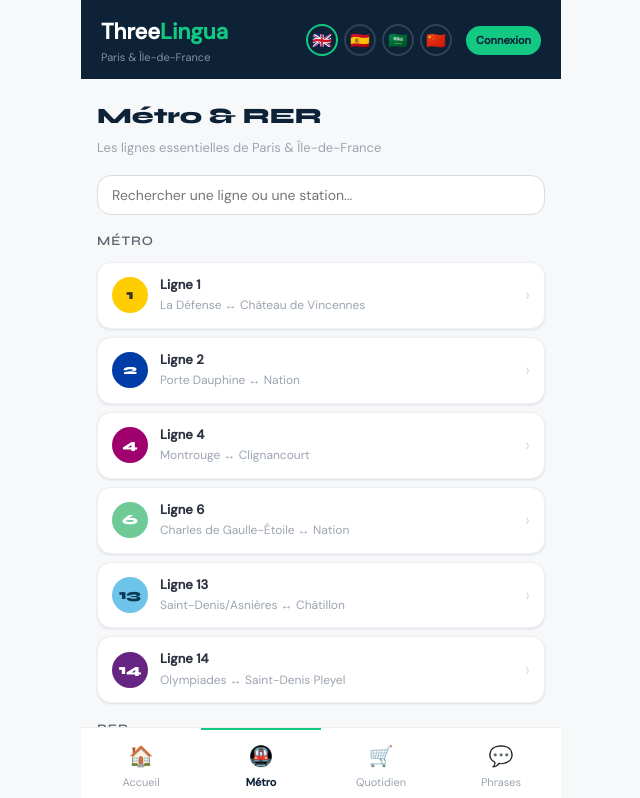
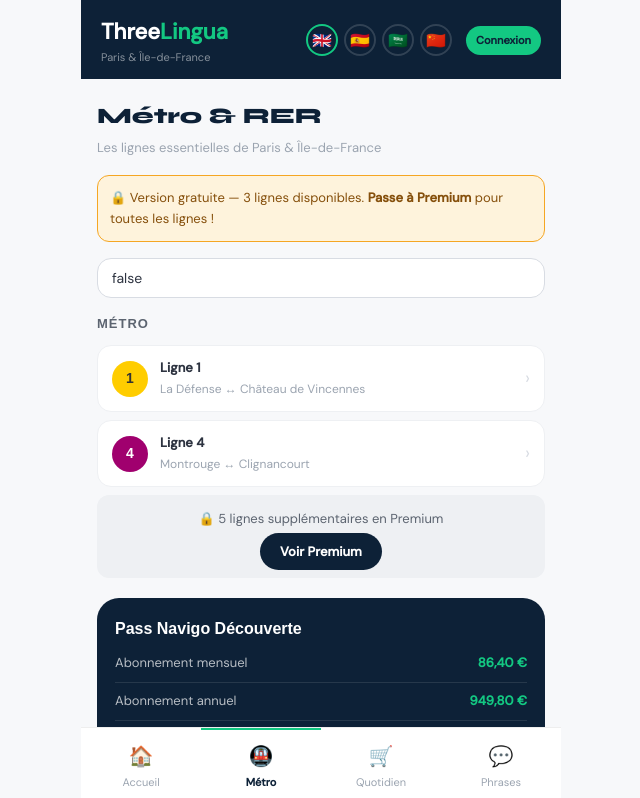
Before and after one commit to azzazkhedoudja-jpg/threelingua-app, a React (Create React App) app in the folder threelingua/: page /metro in a window 1280 px wide. Shown: the top 798 px of the page, without its empty margins (319-959 px from the left). Built offline with nearby package versions, Linux system fonts and the light colour scheme.

Commit message:
add freemium metro

```diff
--- a/threelingua/src/pages/Metro.js
+++ b/threelingua/src/pages/Metro.js
@@ -2,16 +2,17 @@
 import { metroLines, navigoInfo } from '../data/parisData';
 import { useApp } from '../App';
 
+const FREE_LINES = ['1', '4', 'RER-A'];
+
 export default function Metro() {
   const [selectedLine, setSelectedLine] = useState(null);
-  const [search, setSearch] = useState('');
-  const { updateProgress } = useApp();
+  const [search, setSearch] = useState(false);
+  const { updateProgress, user } = useApp();
+  const isPremium = !!user;
 
-  const filtered = metroLines.filter(l =>
-    l.direction.toLowerCase().includes(search.toLowerCase()) ||
-    l.keyStations.some(s => s.toLowerCase().includes(search.toLowerCase())) ||
-    l.number.toLowerCase().includes(search.toLowerCase())
-  );
+  const visibleLines = isPremium
+    ? metroLines
+    : metroLines.filter(l => FREE_LINES.includes(l.id));
 
   const handleSelect = (line) => {
     setSelectedLine(line);
@@ -20,102 +21,72 @@
 
   return (
     <div style={{ padding: '20px 16px' }}>
-      <div style={{ fontFamily: 'var(--font-display)', fontSize: 22, fontWeight: 800, color: 'var(--navy)', marginBottom: 4 }}>
+      <div style={{ fontFamily: 'var(--font-display, sans-serif)', fontSize: 22, fontWeight: 800, color: '#0D2137', marginBottom: 4 }}>
         Métro & RER
       </div>
-      <div style={{ fontSize: 13, color: 'var(--gray-400)', marginBottom: 16 }}>
+      <div style={{ fontSize: 13, color: '#9BA4B0', marginBottom: 16 }}>
         Les lignes essentielles de Paris & Île-de-France
       </div>
+
+      {!isPremium && (
+        <div style={{ background: '#FEF3DC', borderRadius: 12, padding: 12, marginBottom: 16, fontSize: 13, color: '#854F0B', border: '1px solid #F5A623' }}>
+          🔒 Version gratuite — 3 lignes disponibles. <a href="/subscription" style={{ color: '#854F0B', fontWeight: 700 }}>Passe à Premium</a> pour toutes les lignes !
+        </div>
+      )}
 
       <input
         type="text"
         placeholder="Rechercher une ligne ou une station..."
         value={search}
         onChange={e => setSearch(e.target.value)}
-        style={{
-          width: '100%', padding: '10px 14px',
-          border: '1px solid var(--gray-200)',
-          borderRadius: 'var(--radius-md)',
-          fontSize: 14, marginBottom: 16,
-          background: 'var(--white)',
-          color: 'var(--gray-800)',
-          outline: 'none'
-        }}
+        style={{ width: '100%', padding: '10px 14px', border: '1px solid #D8DCE3', borderRadius: 14, fontSize: 14, marginBottom: 16, background: 'white', color: '#2D3340', outline: 'none', boxSizing: 'border-box' }}
       />
 
       {selectedLine && (
-        <div style={{
-          background: 'var(--white)', borderRadius: 'var(--radius-lg)',
-          padding: 18, marginBottom: 16,
-          boxShadow: 'var(--shadow-md)',
-          border: `2px solid ${selectedLine.color}22`
-        }}>
+        <div style={{ background: 'white', borderRadius: 22, padding: 18, marginBottom: 16, boxShadow: '0 4px 16px rgba(13,33,55,0.10)', border: `2px solid ${selectedLine.color}22` }}>
           <div style={{ display: 'flex', alignItems: 'center', gap: 12, marginBottom: 14 }}>
-            <div style={{
-              width: 44, height: 44, borderRadius: '50%',
-              background: selectedLine.color,
-              display: 'flex', alignItems: 'center', justifyContent: 'center',
-              fontFamily: 'var(--font-display)', fontSize: 18, fontWeight: 800,
-              color: selectedLine.textColor, flexShrink: 0
-            }}>{selectedLine.number}</div>
+            <div style={{ width: 44, height: 44, borderRadius: '50%', background: selectedLine.color, display: 'flex', alignItems: 'center', justifyContent: 'center', fontFamily: 'sans-serif', fontSize: 18, fontWeight: 800, color: selectedLine.textColor, flexShrink: 0 }}>{selectedLine.number}</div>
             <div>
-              <div style={{ fontFamily: 'var(--font-display)', fontSize: 15, fontWeight: 700, color: 'var(--navy)' }}>
-                Ligne {selectedLine.number}
-              </div>
-              <div style={{ fontSize: 12, color: 'var(--gray-400)' }}>{selectedLine.direction}</div>
+              <div style={{ fontFamily: 'sans-serif', fontSize: 15, fontWeight: 700, color: '#0D2137' }}>Ligne {selectedLine.number}</div>
+              <div style={{ fontSize: 12, color: '#9BA4B0' }}>{selectedLine.direction}</div>
             </div>
-            <button
-              onClick={() => setSelectedLine(null)}
-              style={{ marginLeft: 'auto', background: 'var(--gray-100)', border: 'none', borderRadius: '50%', width: 28, height: 28, fontSize: 14, color: 'var(--gray-400)' }}
-            >✕</button>
+            <button onClick={() => setSelectedLine(null)} style={{ marginLeft: 'auto', background: '#EEF0F3', border: 'none', borderRadius: '50%', width: 28, height: 28, fontSize: 14, color: '#9BA4B0', cursor: 'pointer' }}>✕</button>
           </div>
-
-          <div style={{ fontSize: 12, fontWeight: 600, color: 'var(--gray-400)', textTransform: 'uppercase', letterSpacing: 0.5, marginBottom: 8 }}>
-            Stations clés
-          </div>
+          <div style={{ fontSize: 12, fontWeight: 600, color: '#9BA4B0', textTransform: 'uppercase', letterSpacing: 0.5, marginBottom: 8 }}>Stations clés</div>
           <div style={{ display: 'flex', flexWrap: 'wrap', gap: 6, marginBottom: 14 }}>
             {selectedLine.keyStations.map((s, i) => (
-              <span key={i} style={{
-                background: `${selectedLine.color}22`,
-                color: 'var(--navy)',
-                fontSize: 12, padding: '4px 10px',
-                borderRadius: 20,
-                border: `1px solid ${selectedLine.color}44`
-              }}>{s}</span>
+              <span key={i} style={{ background: `${selectedLine.color}22`, color: '#0D2137', fontSize: 12, padding: '4px 10px', borderRadius: 20, border: `1px solid ${selectedLine.color}44` }}>{s}</span>
             ))}
           </div>
-
-          <div style={{
-            background: 'var(--teal-pale)', borderRadius: 'var(--radius-sm)',
-            padding: '10px 12px',
-            fontSize: 13, color: '#0F6E56', lineHeight: 1.5
-          }}>
+          <div style={{ background: '#E3F7EF', borderRadius: 8, padding: '10px 12px', fontSize: 13, color: '#0F6E56', lineHeight: 1.5 }}>
             💡 {selectedLine.tip}
           </div>
         </div>
       )}
 
-      <div style={{ fontSize: 13, fontWeight: 600, color: 'var(--gray-600)', fontFamily: 'var(--font-display)', textTransform: 'uppercase', letterSpacing: 1, marginBottom: 10 }}>
-        Métro
-      </div>
-      {filtered.filter(l => l.type === 'metro').map(line => (
+      <div style={{ fontSize: 13, fontWeight: 600, color: '#5C6470', fontFamily: 'sans-serif', textTransform: 'uppercase', letterSpacing: 1, marginBottom: 10 }}>Métro</div>
+      {visibleLines.filter(l => l.type === 'metro').map(line => (
         <LineCard key={line.id} line={line} onSelect={handleSelect} selected={selectedLine?.id === line.id} />
       ))}
 
-      <div style={{ fontSize: 13, fontWeight: 600, color: 'var(--gray-600)', fontFamily: 'var(--font-display)', textTransform: 'uppercase', letterSpacing: 1, marginBottom: 10, marginTop: 16 }}>
-        RER
-      </div>
-      {filtered.filter(l => l.type === 'rer').map(line => (
-        <LineCard key={line.id} line={line} onSelect={handleSelect} selected={selectedLine?.id === line.id} />
-      ))}
+      {!isPremium && (
+        <div style={{ background: '#EEF0F3', borderRadius: 12, padding: 14, textAlign: 'center', marginBottom: 16 }}>
+          <div style={{ fontSize: 13, color: '#5C6470', marginBottom: 8 }}>🔒 5 lignes supplémentaires en Premium</div>
+          <a href="/subscription" style={{ background: '#0D2137', color: 'white', padding: '10px 20px', borderRadius: 20, fontSize: 13, fontWeight: 700, textDecoration: 'none' }}>Voir Premium</a>
+        </div>
+      )}
 
-      <div style={{
-        background: 'var(--navy)', borderRadius: 'var(--radius-lg)',
-        padding: 18, marginTop: 20, color: 'white'
-      }}>
-        <div style={{ fontFamily: 'var(--font-display)', fontSize: 16, fontWeight: 700, marginBottom: 12 }}>
-          Pass Navigo Découverte
-        </div>
+      {isPremium && (
+        <>
+          <div style={{ fontSize: 13, fontWeight: 600, color: '#5C6470', fontFamily: 'sans-serif', textTransform: 'uppercase', letterSpacing: 1, marginBottom: 10, marginTop: 16 }}>RER</div>
+          {visibleLines.filter(l => l.type === 'rer').map(line => (
+            <LineCard key={line.id} line={line} onSelect={handleSelect} selected={selectedLine?.id === line.id} />
+          ))}
+        </>
+      )}
+
+      <div style={{ background: '#0D2137', borderRadius: 22, padding: 18, marginTop: 20, color: 'white' }}>
+        <div style={{ fontFamily: 'sans-serif', fontSize: 16, fontWeight: 700, marginBottom: 12 }}>Pass Navigo Découverte</div>
         {[
           { label: 'Abonnement mensuel', value: navigoInfo.monthly },
           { label: 'Abonnement annuel', value: navigoInfo.annual },
@@ -123,18 +94,12 @@
           { label: 'Ticket unité', value: navigoInfo.ticketUnit },
           { label: 'Carnet de 10', value: navigoInfo.ticketCarnet10 },
         ].map(item => (
-          <div key={item.label} style={{
-            display: 'flex', justifyContent: 'space-between',
-            borderBottom: '1px solid rgba(255,255,255,0.1)',
-            paddingBottom: 8, marginBottom: 8, fontSize: 13
-          }}>
+          <div key={item.label} style={{ display: 'flex', justifyContent: 'space-between', borderBottom: '1px solid rgba(255,255,255,0.1)', paddingBottom: 8, marginBottom: 8, fontSize: 13 }}>
             <span style={{ opacity: 0.7 }}>{item.label}</span>
-            <span style={{ fontWeight: 600, color: 'var(--teal-light)' }}>{item.value}</span>
+            <span style={{ fontWeight: 600, color: '#13C882' }}>{item.value}</span>
           </div>
         ))}
-        <div style={{ fontSize: 12, opacity: 0.55, marginTop: 8, lineHeight: 1.5 }}>
-          💡 {navigoInfo.tip}
-        </div>
+        <div style={{ fontSize: 12, opacity: 0.55, marginTop: 8, lineHeight: 1.5 }}>💡 {navigoInfo.tip}</div>
       </div>
     </div>
   );
@@ -142,34 +107,13 @@
 
 function LineCard({ line, onSelect, selected }) {
   return (
-    <div
-      onClick={() => onSelect(line)}
-      style={{
-        background: selected ? 'var(--off-white)' : 'var(--white)',
-        borderRadius: 'var(--radius-md)',
-        padding: '12px 14px',
-        marginBottom: 8,
-        display: 'flex', alignItems: 'center', gap: 12,
-        cursor: 'pointer',
-        border: selected ? `2px solid ${line.color}` : '1px solid var(--gray-100)',
-        boxShadow: 'var(--shadow-sm)',
-        transition: 'all 0.15s'
-      }}
-    >
-      <div style={{
-        width: 36, height: 36, borderRadius: '50%',
-        background: line.color,
-        display: 'flex', alignItems: 'center', justifyContent: 'center',
-        fontFamily: 'var(--font-display)', fontSize: 14, fontWeight: 800,
-        color: line.textColor, flexShrink: 0
-      }}>{line.number}</div>
+    <div onClick={() => onSelect(line)} style={{ background: selected ? '#f0f2f5' : 'white', borderRadius: 14, padding: '12px 14px', marginBottom: 8, display: 'flex', alignItems: 'center', gap: 12, cursor: 'pointer', border: selected ? `2px solid ${line.color}` : '1px solid #EEF0F3', transition: 'all 0.15s' }}>
+      <div style={{ width: 36, height: 36, borderRadius: '50%', background: line.color, display: 'flex', alignItems: 'center', justifyContent: 'center', fontFamily: 'sans-serif', fontSize: 14, fontWeight: 800, color: line.textColor, flexShrink: 0 }}>{line.number}</div>
       <div style={{ flex: 1 }}>
-        <div style={{ fontSize: 13, fontWeight: 600, color: 'var(--gray-800)' }}>
-          {line.type === 'rer' ? 'RER ' : 'Ligne '}{line.number}
-        </div>
-        <div style={{ fontSize: 12, color: 'var(--gray-400)', marginTop: 1 }}>{line.direction}</div>
+        <div style={{ fontSize: 13, fontWeight: 600, color: '#2D3340' }}>{line.type === 'rer' ? 'RER ' : 'Ligne '}{line.number}</div>
+        <div style={{ fontSize: 12, color: '#9BA4B0', marginTop: 1 }}>{line.direction}</div>
       </div>
-      <div style={{ fontSize: 18, color: 'var(--gray-200)' }}>›</div>
+      <div style={{ fontSize: 18, color: '#D8DCE3' }}>›</div>
     </div>
   );
 }
```
Also changed, not shown: 7 other files (tests, documents, lock files or other folders).
